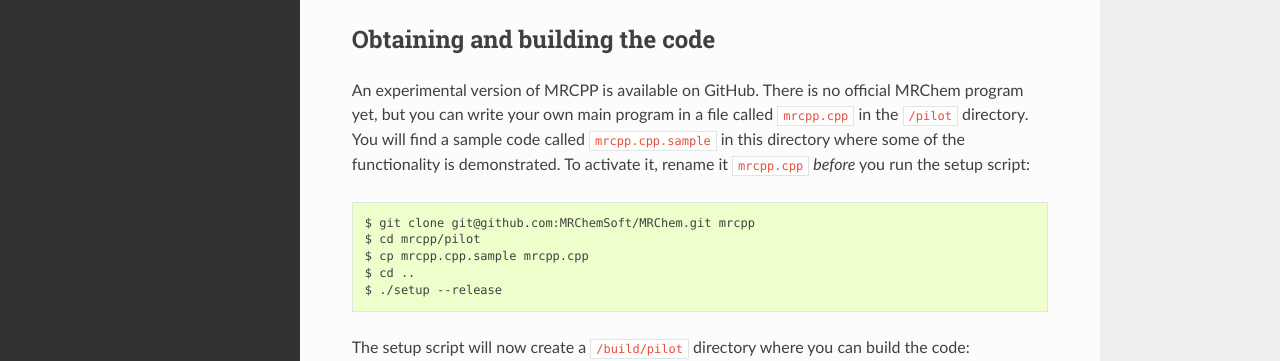
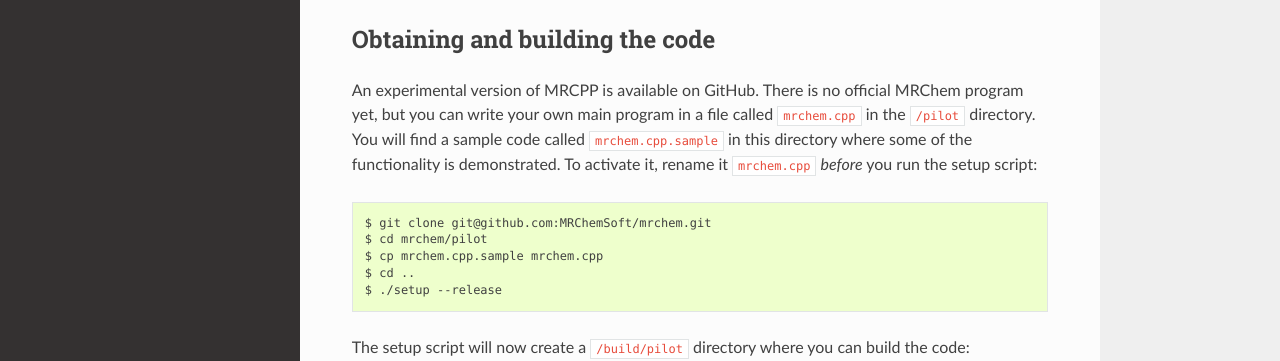
Before and after one commit to ylvao/mrchem, a Sphinx documentation site: the page built from docs/installation.rst, in a window 1280 px wide and 1347 px high. Shown: the part 332-693 px from the top of the window. Built offline with Sphinx 7.4.7 and the Read the Docs theme 2.0.0, drawn with Linux system fonts in a browser that asks for light colours.

Commit message:
renames for outdated information

```diff
--- a/docs/installation.rst
+++ b/docs/installation.rst
@@ -19,14 +19,14 @@
 
 An experimental version of MRCPP is available on GitHub. There is no official
 MRChem program yet, but you can write your own main program in a file called
-``mrcpp.cpp`` in the ``/pilot`` directory. You will find a sample code called
-``mrcpp.cpp.sample`` in this directory where some of the functionality is
-demonstrated. To activate it, rename it ``mrcpp.cpp`` *before* you run the
+``mrchem.cpp`` in the ``/pilot`` directory. You will find a sample code called
+``mrchem.cpp.sample`` in this directory where some of the functionality is
+demonstrated. To activate it, rename it ``mrchem.cpp`` *before* you run the
 setup script::
 
-    $ git clone git@github.com:MRChemSoft/MRChem.git mrcpp
-    $ cd mrcpp/pilot
-    $ cp mrcpp.cpp.sample mrcpp.cpp
+    $ git clone git@github.com:MRChemSoft/mrchem.git
+    $ cd mrchem/pilot
+    $ cp mrchem.cpp.sample mrchem.cpp
     $ cd ..
     $ ./setup --release
 
```
